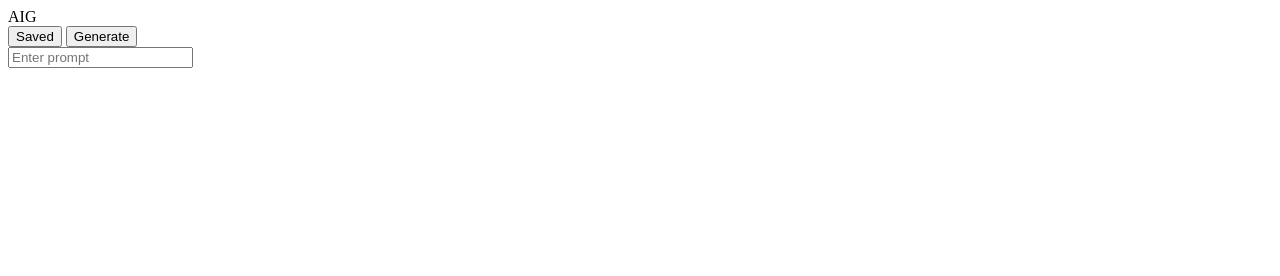
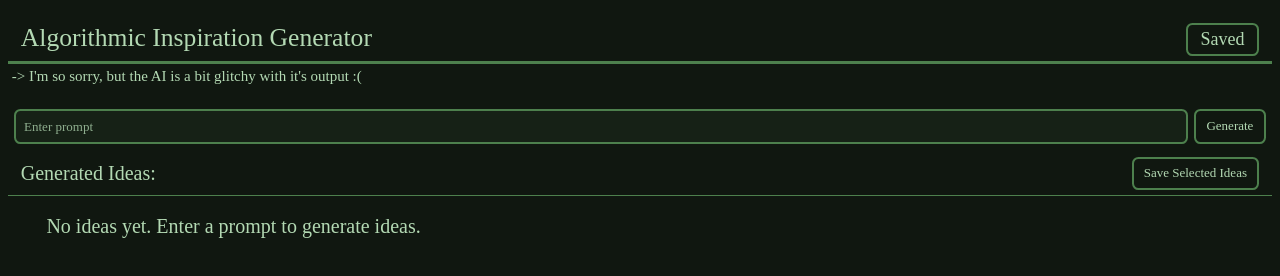
Before and after one commit to maahibatra/Algorithmic-Inspiration-Generatior, a website: page public/index.html in a window 1280 px wide. Drawn offline with Linux system fonts and the light colour scheme.

Commit message:
styling done

```diff
--- a/public/index.html
+++ b/public/index.html
@@ -4,25 +4,40 @@
     <meta charset="UTF-8">
     <meta name="viewport" content="width=device-width, initial-scale=1.0">
     <title>AIG</title>
+    <link rel="stylesheet" href="style.css">
 </head>
 <body>
     <div class="header">
-        <div class="title">AIG</div>
+        <div class="title">Algorithmic Inspiration Generator</div>
         <button class="headerButton" onclick="window.location.href='saved.html'">Saved</button>
-        <button class="headerButton" onclick="generateIdea(), saveInputPrompt(), window.location.href='output.html'">Generate</button>
     </div>
-    <input type="text" id="input" placeholder="Enter prompt">
-    <div class="output" id="output"></div>
+
+    <div class="note">-> I'm so sorry, but the AI is a bit glitchy with it's output &#58;&#40;</div>
+
+    <div class="input-section">
+        <input type="text" id="input" class="input" placeholder="Enter prompt">
+        <button class="inputButton" onclick="generateIdea()">Generate</button>
+    </div>
+
+    <div id="output" class="output">
+        <div class="outputHeader">Generated Ideas:</div>
+        <button class="outputButton" onclick="saveSelected()" id="saveButton">Save Selected Ideas</button>
+    </div>
+    <div id="generatedIdeasList" class="ideasOutput">No ideas yet. Enter a prompt to generate ideas.</div>
 
     <script>
-        function saveInputPrompt() {
-            const input = document.getElementById('input').value;
-            localStorage.setItem('inputPrompt', input);
-        }
+        let generatedIdeas = [];
 
         async function generateIdea() {
-            const input = document.getElementById('input');
-            const output = document.getElementById('output');
+            const input = document.getElementById('input').value.trim();
+            const output = document.getElementById('generatedIdeasList');
+            const saveButton = document.getElementById('saveButton');
+
+            if (!input) {
+                output.innerHTML = "Please enter a prompt.";
+                return;
+            }
+
             output.innerHTML = "Loading...";
 
             try {
@@ -31,20 +46,19 @@
                     headers: {
                         'Content-Type': 'application/json',
                     },
-                    body: JSON.stringify({ prompt: input.value })
+                    body: JSON.stringify({ prompt: input })
                 });
 
                 const data = await response.json();
 
                 if (Array.isArray(data) && data.length > 0) {
+                    generatedIdeas = data;
                     output.innerHTML = data.map((idea, index) => `
                         <div>
                             <input type="checkbox" id="idea-${index}" value="${idea}">
                             <label for="idea-${index}">${idea}</label>
                         </div>
                     `).join('');
-
-                    localStorage.setItem('generatedIdeas', JSON.stringify(data));
                 } else {
                     output.innerHTML = "No ideas generated or an error occurred.";
                 }
@@ -53,6 +67,25 @@
                 console.error(error);
             }
         }
+
+        function saveSelected() {
+            const selectedIdeas = [];
+            generatedIdeas.forEach((idea, index) => {
+                const checkbox = document.getElementById(`idea-${index}`);
+                if (checkbox && checkbox.checked) {
+                    selectedIdeas.push(idea);
+                }
+            });
+
+            if (selectedIdeas.length > 0) {
+                const savedIdeas = JSON.parse(localStorage.getItem('savedIdeas')) || [];
+                savedIdeas.push(...selectedIdeas);
+                localStorage.setItem('savedIdeas', JSON.stringify(savedIdeas));
+                alert("Selected ideas saved!");
+            } else {
+                alert("Please select at least one idea to save.");
+            }
+        }
     </script>
 </body>
 </html>
--- /dev/null
+++ b/public/style.css
@@ -0,0 +1,154 @@
+body {
+    font-family: Didot, serif;
+    background-color: #101710;
+    color: #B3D9B3;
+}
+
+button {
+    font-family: Didot, serif;
+}
+
+input::placeholder {
+    font-family: Didot, serif;
+    color: #8FAF8F;
+}
+
+.header {
+    display: flex;
+    justify-content: space-between;
+    align-items: center;
+    padding: 1vw;
+    font-size: clamp(25px, 2vw, 47px);
+    border-bottom: 0.3vw solid #4D804D;
+    padding-bottom: 0.4vw;
+}
+
+.headerButton {
+    margin-left: 0.3vw;
+    padding: 0.3vw 1vw;
+    font-size: clamp(18px, 1.4vw, 35px);
+    margin-top: 0.2vw;
+    cursor: pointer;
+    background-color: #101710;
+    color: #B3D9B3;
+    border: 0.2vw solid #4D804D;
+    border-radius: 0.5vw;
+    transition: all 0.3s ease;
+}
+
+.headerButton:hover {
+    background-color: #1A2A1A;
+    color: #D1E7D1;
+    border-color: #6FAF6F;
+}
+
+.note {
+    font-size: clamp(15px, 1vw, 25px);
+    padding: 0.3vw;
+    color: #B3D9B3;
+}
+
+.input-section {
+    display: flex;
+    margin-top: 20px;
+}
+
+.input {
+    width: 100vw;
+    padding: 0.6vw;
+    margin-left: 0.5vw;
+    background-color: #162116;
+    color: #B3D9B3;
+    font-size: clamp(13px, 0.8vw, 20px);
+    border: 0.2vw solid #4D804D;
+    border-radius: 0.5vw;
+    outline: none;
+    transition: all 0.3s ease;
+}
+
+.input:hover {
+    background-color: #1F2F1F;
+}
+
+.input:focus {
+    background-color: #1F2F1F;
+    border-color: #6FAF6F;
+}
+
+.inputButton {
+    padding: 0.6vw 0.8vw;
+    margin: 0 0.5vw;
+    font-size: clamp(13px, 0.8vw, 20px);
+    cursor: pointer;
+    background-color: #101710;
+    color: #B3D9B3;
+    border: 0.2vw solid #4D804D;
+    border-radius: 0.5vw;
+    transition: all 0.3s ease;
+}
+
+.inputButton:hover {
+    background-color: #1A2A1A;
+    color: #D1E7D1;
+    border-color: #6FAF6F;
+}
+
+.output {
+    display: flex;
+    justify-content: space-between;
+    align-items: center;
+    padding: 1vw;
+    font-size: clamp(20px, 1.3vw, 35px);
+    border-bottom: 0.15vw solid #4D804D;
+    margin-bottom: 1vw;
+    padding-bottom: 0.4vw;
+    color: #B3D9B3;
+}
+
+.outputButton {
+    padding: 0.5vw 0.8vw;
+    font-size: clamp(13px, 0.7vw, 25px);
+    cursor: pointer;
+    background-color: #101710;
+    color: #B3D9B3;
+    border: 0.2vw solid #4D804D;
+    border-radius: 0.5vw;
+    transition: all 0.3s ease;
+}
+
+.outputButton:hover {
+    background-color: #1A2A1A;
+    color: #D1E7D1;
+    border-color: #6FAF6F;
+}
+
+.ideasOutput {
+    margin: 1.5vw 3vw;
+    font-size: clamp(20px, 0.7vw, 35px);
+    color: #B3D9B3;
+}
+
+.savedIdeasList {
+    list-style-type: none;
+    margin: 1.5vw 3vw;
+    font-size: clamp(20px, 1.3vw, 35px);
+    color: #B3D9B3;
+}
+
+.deleteButton {
+    margin: 0.5vw;
+    padding: 0.3vw 0.8vw;
+    font-size: clamp(13px, 0.7vw, 25px);
+    cursor: pointer;
+    background-color: #101710;
+    color: #B3D9B3;
+    border: 0.2vw solid #4D804D;
+    border-radius: 0.5vw;
+    transition: all 0.3s ease;
+}
+
+.deleteButton:hover {
+    background-color: #1A2A1A;
+    color: #D1E7D1;
+    border-color: #6FAF6F;
+}
```
Also changed, not shown: backend/server.js (+8 -4 lines), public/output.html (deleted, +0 -82 lines), public/saved.html (+13 -7 lines).
